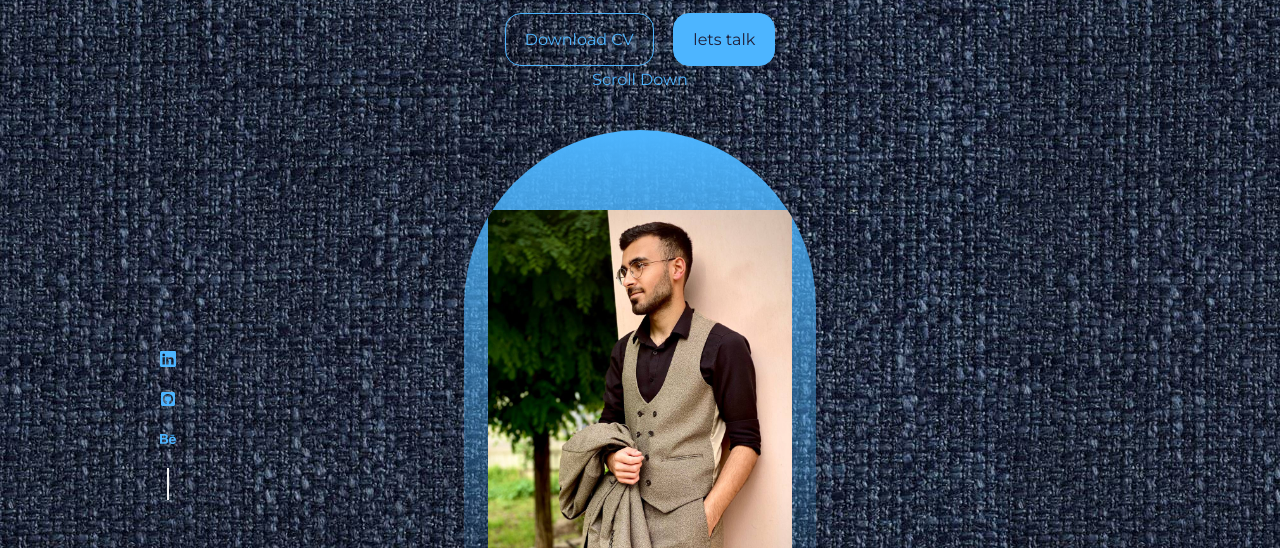
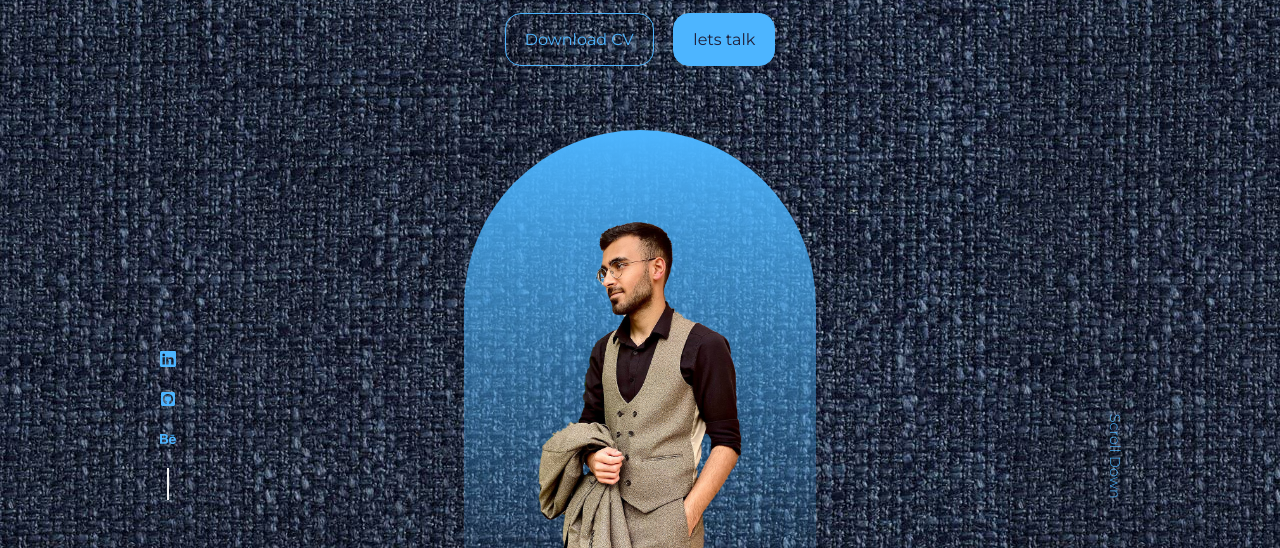
Before and after one commit to dearyfareq/capstone, a React (Create React App) app in the folder capstone/: page / in a window 1280 px wide. Shown: the part 252-800 px from the top of the page. Built offline with nearby package versions, Linux system fonts and the light colour scheme.

Commit message:
updated the header img

```diff
--- a/capstone/src/components/header/header.css
+++ b/capstone/src/components/header/header.css
@@ -43,5 +43,13 @@
     border-radius: 12rem 12rem 0 0;
     overflow: hidden;
     padding: 5rem 1.5rem 1.5rem 1.5rem;
-
 }
+/*======================== scroll ========================*/
+.scroll__down{
+    position: absolute;
+    right: -2.3rem;
+    bottom: 5rem;
+    transform: rotate(90deg);
+    font-weight: 300;
+    font-size: 0.9rem;
+}
--- a/capstone/src/components/header/header.jsx
+++ b/capstone/src/components/header/header.jsx
@@ -1,7 +1,7 @@
 import React from "react"
 import "./header.css"
 import CTA from "../header/CTA"
-import ME from "../../assests/ME.jpg"
+import ME from "../../assests/ME.png"
 import Headersocials from "./headersocials"
 const Header = () => {
   return (
@@ -12,11 +12,10 @@
          <h5 className="text-light">Mechatronical Engineer</h5>
          <CTA/>
          <Headersocials/>
-
          <div className="me">
           <img src={ME} alt="me" />
          </div>
-         <a href="#Contact" className="scroll_down">Scroll Down</a>
+         <a href="#Contact" className="scroll__down">Scroll Down</a>
       </div>
     </header>
   );
```
Also changed, not shown: capstone/src/assests/ME.jpg (deleted), capstone/src/assests/ME.png (added).
